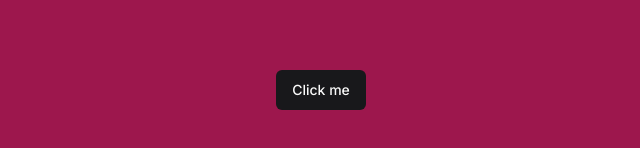
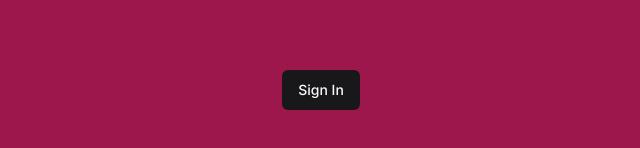
Before and after one commit to BigBreakfast28/HairCare, a Next.js app: page / in a window 1280 px wide. Shown: the part 310-458 px from the top of the page, without its empty margins (319-959 px from the left). Built offline with nearby package versions, Linux system fonts and the light colour scheme.

Commit message:
Adding clerk authentication

```diff
--- a/app/(root)/page.tsx
+++ b/app/(root)/page.tsx
@@ -6,7 +6,7 @@ export default function Home() {
      <div className="bg-pink-800 w-screen h-screen flex items-center ">
         <div className="text-center w-full">
             <Button className="">
-                Click me
+                Sign In
             </Button>
         </div>
      </div>
--- a/app/layout.tsx
+++ b/app/layout.tsx
@@ -1,6 +1,7 @@
 import './globals.css'
 import type { Metadata } from 'next'
 import { Inter } from 'next/font/google'
+import { ClerkProvider } from '@clerk/nextjs'
 
 const inter = Inter({ subsets: ['latin'] })
 
@@ -15,8 +16,10 @@ export default function RootLayout({
   children: React.ReactNode
 }) {
   return (
-    <html lang="en">
-      <body className={inter.className}>{children}</body>
-    </html>
+    <ClerkProvider>
+      <html lang="en">
+        <body className={inter.className}>{children}</body>
+      </html>
+    </ClerkProvider>
   )
 }
--- a/package.json
+++ b/package.json
@@ -9,6 +9,7 @@
     "lint": "next lint"
   },
   "dependencies": {
+    "@clerk/nextjs": "^4.23.2",
     "@radix-ui/react-slot": "^1.0.2",
     "@types/node": "20.5.0",
     "@types/react": "18.2.20",
```
Also changed, not shown: app/(auth)/(routes)/sign-up/[[...sign-up]]/page.tsx (added), 2 other files (tests, documents, lock files or other folders).
